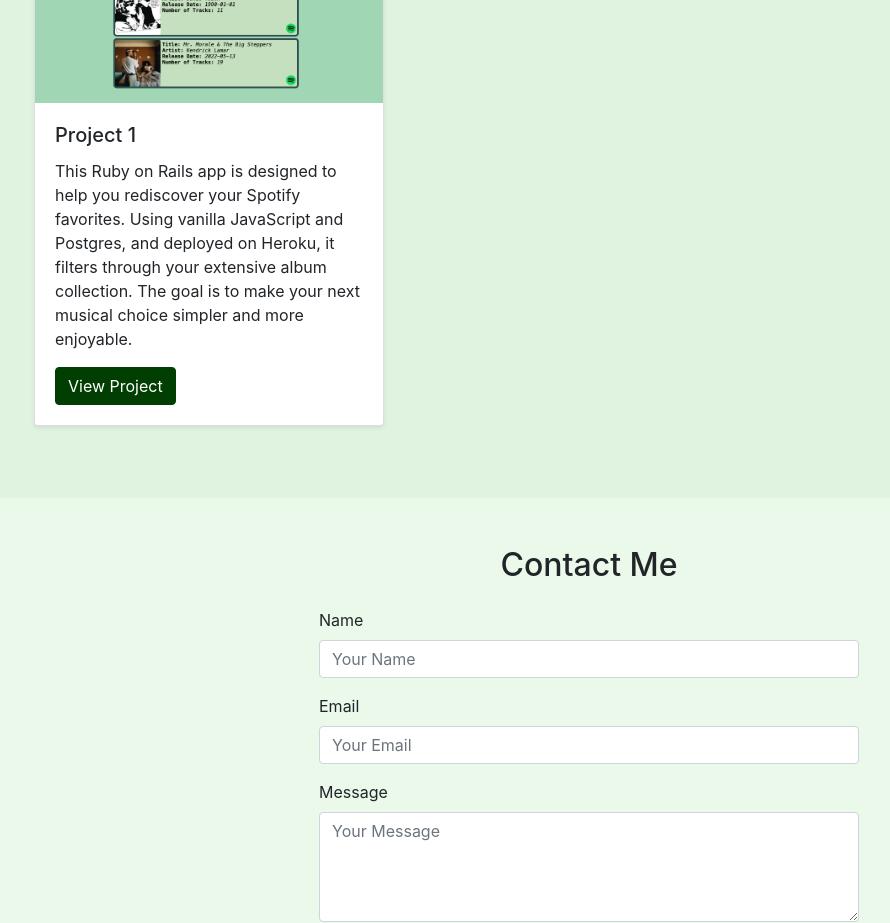
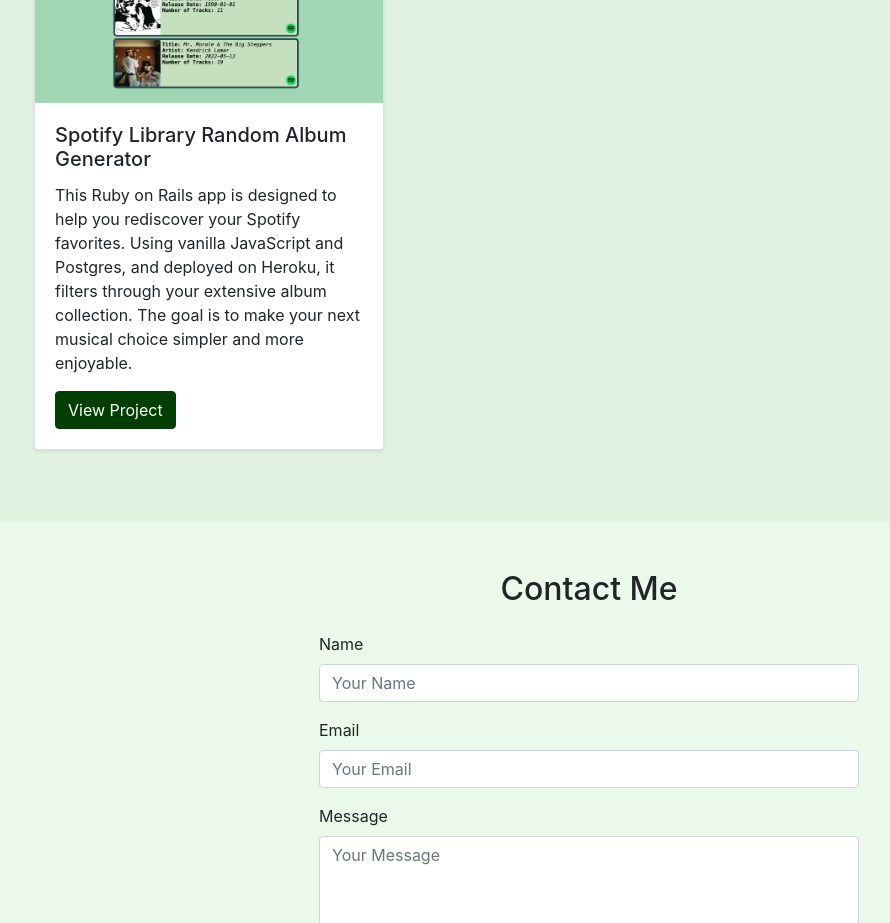
Before and after one commit to EdwinPortillo1229/EdwinPortillo1229.github.io, a plain HTML site: page index.html in a window 1280 px wide. Shown: the part 1420-2343 px from the top of the page, without its empty margins (51-941 px from the left). Drawn offline with nearby package versions, Linux system fonts and the light colour scheme.

Commit message:
wipperoni

```diff
--- a/index.html
+++ b/index.html
@@ -70,7 +70,7 @@
           <div class="card mb-4 shadow-sm">
             <img src="images/project1.png" class="card-img-top projects-screenshot" alt="Project 1">
             <div class="card-body">
-              <h5 class="card-title">Project 1</h5>
+              <h5 class="card-title">Spotify Library Random Album Generator</h5>
               <p class="card-text">
                   This Ruby on Rails app is designed to help you rediscover your Spotify favorites.
                   Using vanilla JavaScript and Postgres, and deployed on Heroku, it filters through your extensive
```
